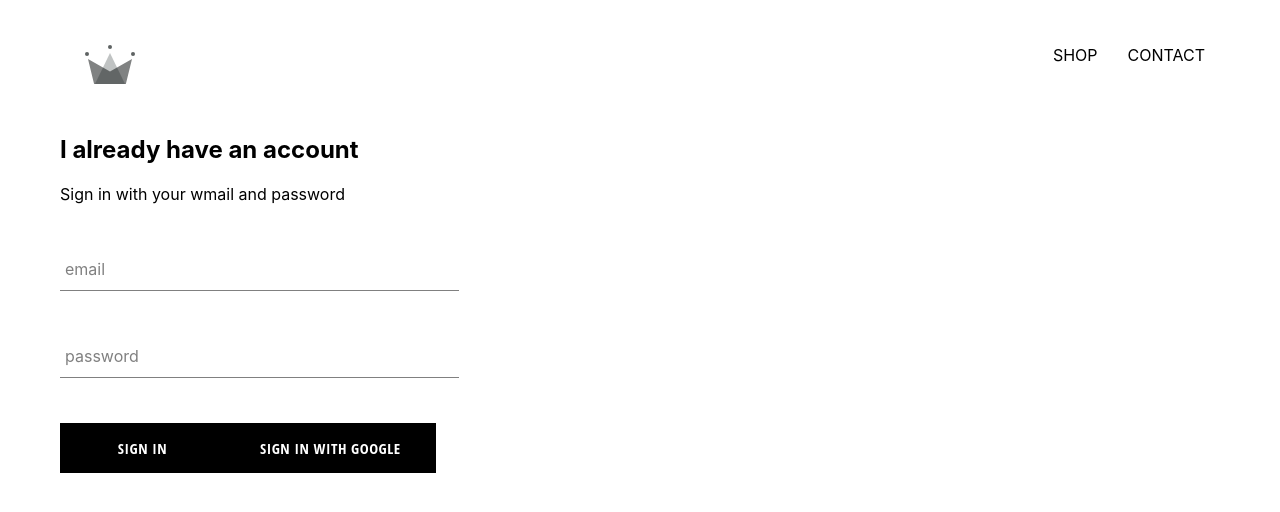
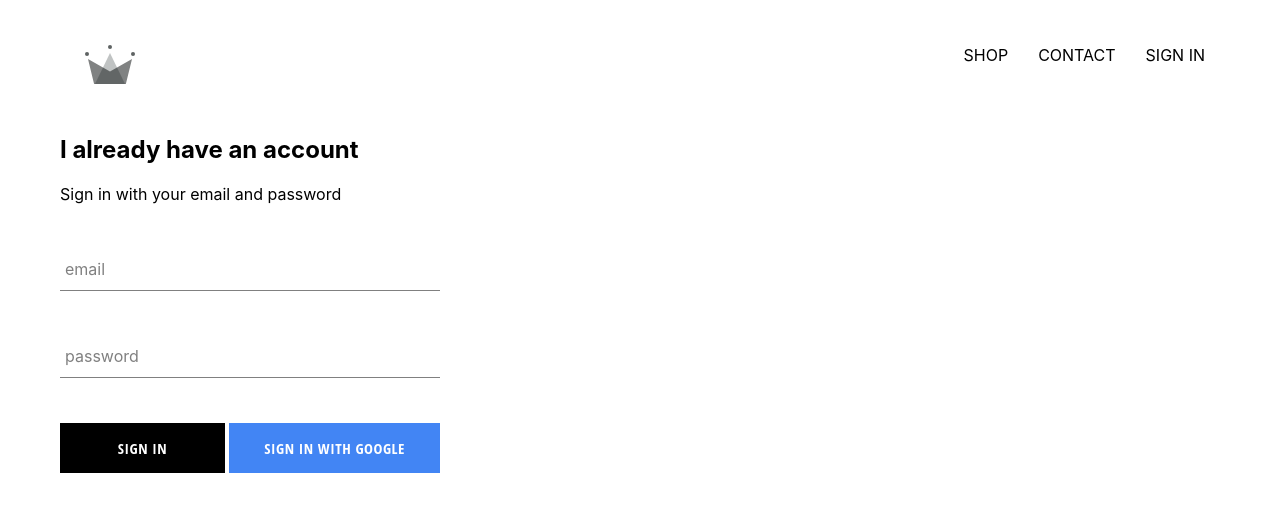
Before and after one commit to mihastele/react-ecommerce-ztm, a React (Create React App) app: page /signin in a window 1280 px wide. Shown: the top 512 px of the page. Built offline with nearby package versions, Linux system fonts and the light colour scheme; no server answers.

Commit message:
Add userRef object firebase

```diff
--- a/src/App.css
+++ b/src/App.css
@@ -6,3 +6,7 @@
   text-decoration: none;
   color: black;
 }
+
+* {
+  box-sizing: border-box;
+}
--- a/src/App.js
+++ b/src/App.js
@@ -1,23 +1,48 @@
 import './App.css'
 import React from 'react'
 import { Switch, Route } from 'react-router-dom'
+import { auth, createUserProfileDocument } from './firebase/firebase.utils'
 
 import HomePage from './pages/homepage/homepage.component'
 import ShopPage from './pages/shop/shop.component'
 import Header from './components/header/header.component'
 import SignInAndSignUpPage from './pages/sign-in-and-sign-up/sign-in-and-sign-up.component'
 
-function App () {
-  return (
+class App extends React.Component {
+  constructor () {
+    super()
+
+    this.state = {
+      currentUser: null
+    }
+  }
+
+  unsubscribeFromAuth = null
+
+  componentDidMount () {
+    this.unsubscribeFromAuth = auth.onAuthStateChanged(async (user) => {
+      createUserProfileDocument(user)
+      // this.setState({ currentUser: user })
+      // console.log(user)
+    })
+  }
+
+  componentWillUnmount () {
+    this.unsubscribeFromAuth()
+  }
+
+  render () {
+    return (
     <div>
-      <Header />
+      <Header currentUser={this.state.currentUser} />
       <Switch>
         <Route exact={true} path='/' component={HomePage} />
         <Route path='/shop' component={ShopPage} />
         <Route path='/signin' component={SignInAndSignUpPage} />
       </Switch>
     </div>
-  )
+    )
+  }
 }
 
 export default App
--- a/src/components/custom-button/custom-button.component.jsx
+++ b/src/components/custom-button/custom-button.component.jsx
@@ -4,14 +4,15 @@
 
 import './custom-button.styles.scss'
 
-const CustomButton = ({ children, ...otherProps }) => (
-  <button className='custom-button' {...otherProps}>
+const CustomButton = ({ children, isGoogleSignIn, ...otherProps }) => (
+  <button className={`${isGoogleSignIn ? 'google-sign-in' : ''} custom-button`} {...otherProps}>
     {children}
   </button>
 )
 
 CustomButton.propTypes = {
-  children: PropTypes.any
+  children: PropTypes.any,
+  isGoogleSignIn: PropTypes.bool
 }
 
 export default CustomButton
--- a/src/components/custom-button/custom-button.styles.scss
+++ b/src/components/custom-button/custom-button.styles.scss
@@ -19,4 +19,14 @@
     color: black;
     border: 1px solid black;
   }
+
+  &.google-sign-in {
+    background-color: #4285f4;
+    color: white;
+
+    &:hover {
+      background-color: #357ae8;
+      border: none;
+    }
+  }
 }
--- a/src/components/header/header.component.jsx
+++ b/src/components/header/header.component.jsx
@@ -1,10 +1,12 @@
 import React from 'react'
 import { Link } from 'react-router-dom'
+import PropTypes from 'prop-types'
+import { auth } from '../../firebase/firebase.utils'
 
 import './header.styles.scss'
 import { ReactComponent as Logo } from '../../assets/crown.svg'
 
-const Header = () => (
+const Header = ({ currentUser }) => (
   <div className='header'>
     <Link className='logo-container' to='/'>
       <Logo className='logo' />
@@ -12,8 +14,17 @@
     <div className='options'>
       <Link className='option' to='/shop'>SHOP</Link>
       <Link className='option' to='/shop'>CONTACT</Link>
+      {
+        currentUser
+          ? <div className='option' onClick={() => auth.signOut()}>SIGN OUT</div>
+          : <Link className='option' to='/signin'>SIGN IN</Link>
+      }
     </div>
   </div>
 )
 
+Header.propTypes = {
+  currentUser: PropTypes.any
+}
+
 export default Header
--- a/src/components/header/header.styles.scss
+++ b/src/components/header/header.styles.scss
@@ -20,6 +20,7 @@
 
     .option {
       padding: 10px 15px;
+      cursor: pointer;
     }
   }
 }
--- a/src/components/sign-in/sign-in.component.jsx
+++ b/src/components/sign-in/sign-in.component.jsx
@@ -31,12 +31,14 @@
     return (
       <div className='sign-in'>
         <h2>I already have an account</h2>
-        <span>Sign in with your wmail and password</span>
+        <span>Sign in with your email and password</span>
         <form onSubmit={this.handleSubmit}>
           <FormInput name='email' type='email' value={ this.state.email } handleChange={ this.handleChange } label='email' required />
           <FormInput name='password' type='password' value={ this.state.password } handleChange={ this.handleChange } label='password' required />
-          <CustomButton type="submit" value='Submit Form'>Sign in</CustomButton>
-          <CustomButton onClick={signInWithGoogle}>Sign in with Google</CustomButton>
+          <div className='buttons'>
+            <CustomButton type="submit" value='Submit Form'>Sign in</CustomButton>
+            <CustomButton onClick={signInWithGoogle} isGoogleSignIn >Sign in with Google</CustomButton>
+          </div>
         </form>
       </div>
     )
--- a/src/components/sign-in/sign-in.styles.scss
+++ b/src/components/sign-in/sign-in.styles.scss
@@ -1,9 +1,14 @@
 .sign-in {
-  width: 30vw;
+  width: 380px;
   display: flex;
   flex-direction: column;
 
   .title {
     margin: 10px 0;
   }
+
+  .buttons {
+    display: flex;
+    justify-content: space-between;
+  }
 }
--- a/src/firebase/firebase.utils.js
+++ b/src/firebase/firebase.utils.js
@@ -14,4 +14,30 @@
 provider.setCustomParameters({ prompt: 'select_account' })
 export const signInWithGoogle = () => auth.signInWithPopup(provider)
 
+export const createUserProfileDocument = async (userAuth, additionalData) => {
+  if (!userAuth) return
+
+  const userRef = firestore.doc(`users/${userAuth.uid}`)
+
+  const snapShot = await userRef.get()
+
+  if (!snapShot.exists) {
+    const { displayName, email } = userAuth
+    const createdAt = new Date()
+
+    try {
+      await userRef.set({
+        displayName,
+        email,
+        createdAt,
+        ...additionalData
+      })
+    } catch (error) {
+      console.log('error creating user', error.message)
+    }
+  }
+
+  return userRef
+}
+
 export default firebase
```
